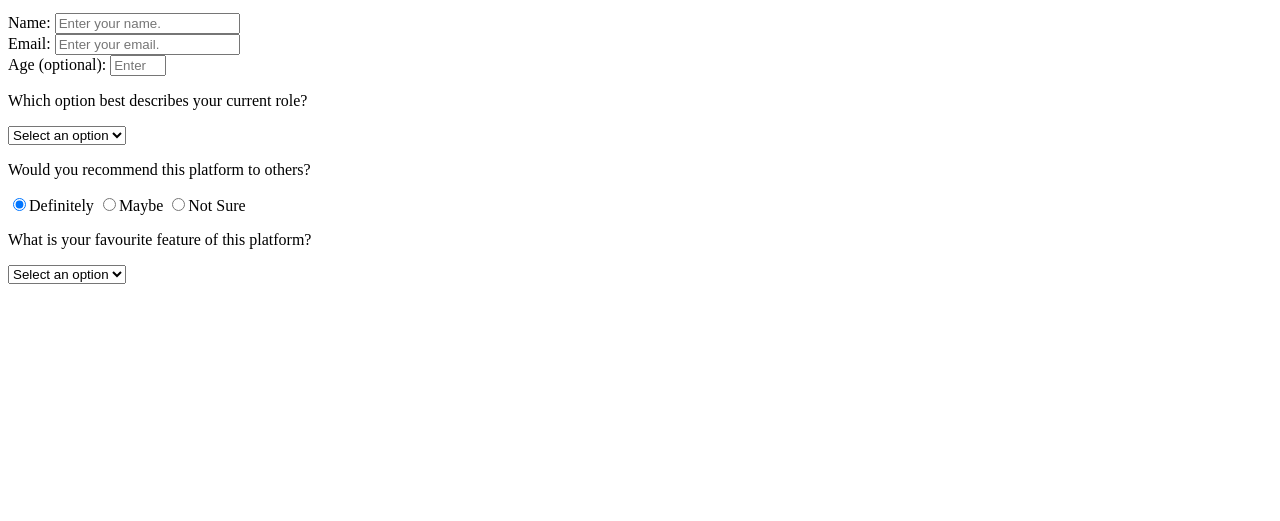
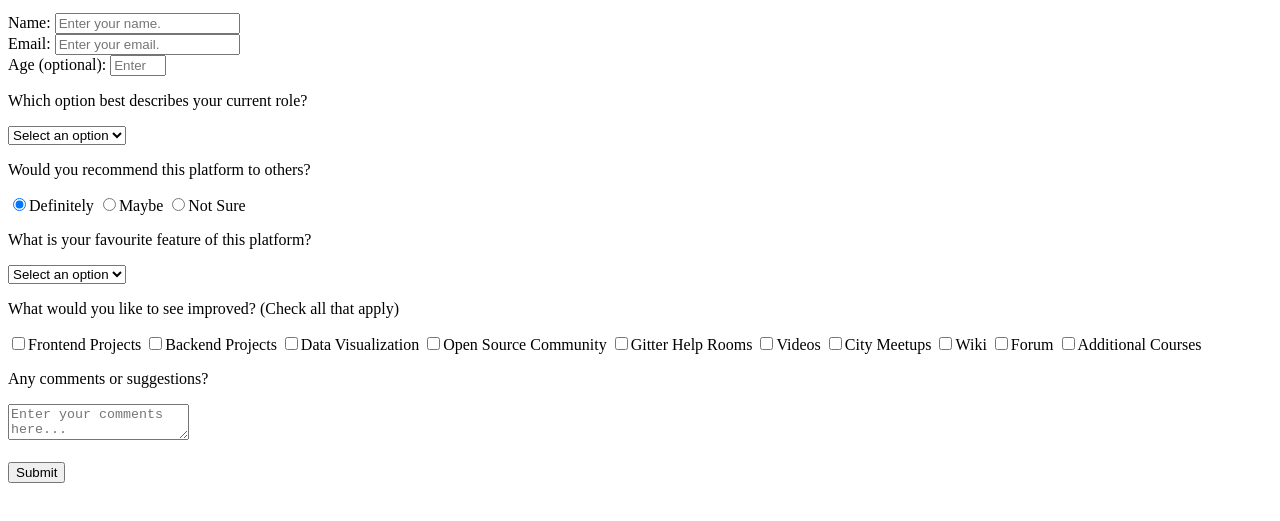
Before and after one commit to vanessapopa/Survey-Form, a plain HTML site: page index.html in a window 1280 px wide. Shown: the part 101-622 px from the top of the page. Drawn offline with Linux system fonts and the light colour scheme.

Commit message:
Finished Survey Form

```diff
--- a/index.html
+++ b/index.html
@@ -9,13 +9,13 @@
     <h1 id="title">Survey Form</h1>
     <p id="description">Thank you for taking the time to help us improve the platform</p>
     <form id="survey-form">
-        <label>Name: </label>
+        <label id="name-label">Name: </label>
         <input id="name" type="text" required placeholder="Enter your name."></input>
         <br>
-        <label>Email: </label>
+        <label id="email-label">Email: </label>
         <input id="email" type="email" required placeholder="Enter your email."></input>
         <br>
-        <label>Age (optional): </label>
+        <label id="age-label">Age (optional): </label>
         <input id="number" type="number" min="10" max="99" placeholder="Enter your age."></input>
         <br>
         <p>Which option best describes your current role?</p>
@@ -40,7 +40,26 @@
             <option name="feature" value="projects">Projects</option>
             <option name="feature" value="community">Community</option>
             <option name="feature" value="mentorship">Mentorship</option>
+            <option name="feature" value="other">Other</option>
         </select>
+
+        <p>What would you like to see improved? (Check all that apply)</p>
+        <input type="checkbox" name="improved" value="frontend-projects">Frontend Projects</input>
+        <input type="checkbox" name="improved" value="backend-projects">Backend Projects</input>
+        <input type="checkbox" name="improved" value="data-visualization">Data Visualization</input>
+        <input type="checkbox" name="improved" value="open-source-community">Open Source Community</input>
+        <input type="checkbox" name="improved" value="gitter-help-rooms">Gitter Help Rooms</input>
+        <input type="checkbox" name="improved" value="videos">Videos</input>
+        <input type="checkbox" name="improved" value="city-meetups">City Meetups</input>
+        <input type="checkbox" name="improved" value="wiki">Wiki</input>
+        <input type="checkbox" name="improved" value="forum">Forum</input>
+        <input type="checkbox" name="improved" value="additional-courses">Additional Courses</input>
+
+        <p>Any comments or suggestions?</p>
+        <textarea id="comments" placeholder="Enter your comments here..."></textarea>
+        <br>
+        <br>
+        <button id="submit" type="submit">Submit</button>
     </form>
 
   </body>
```
